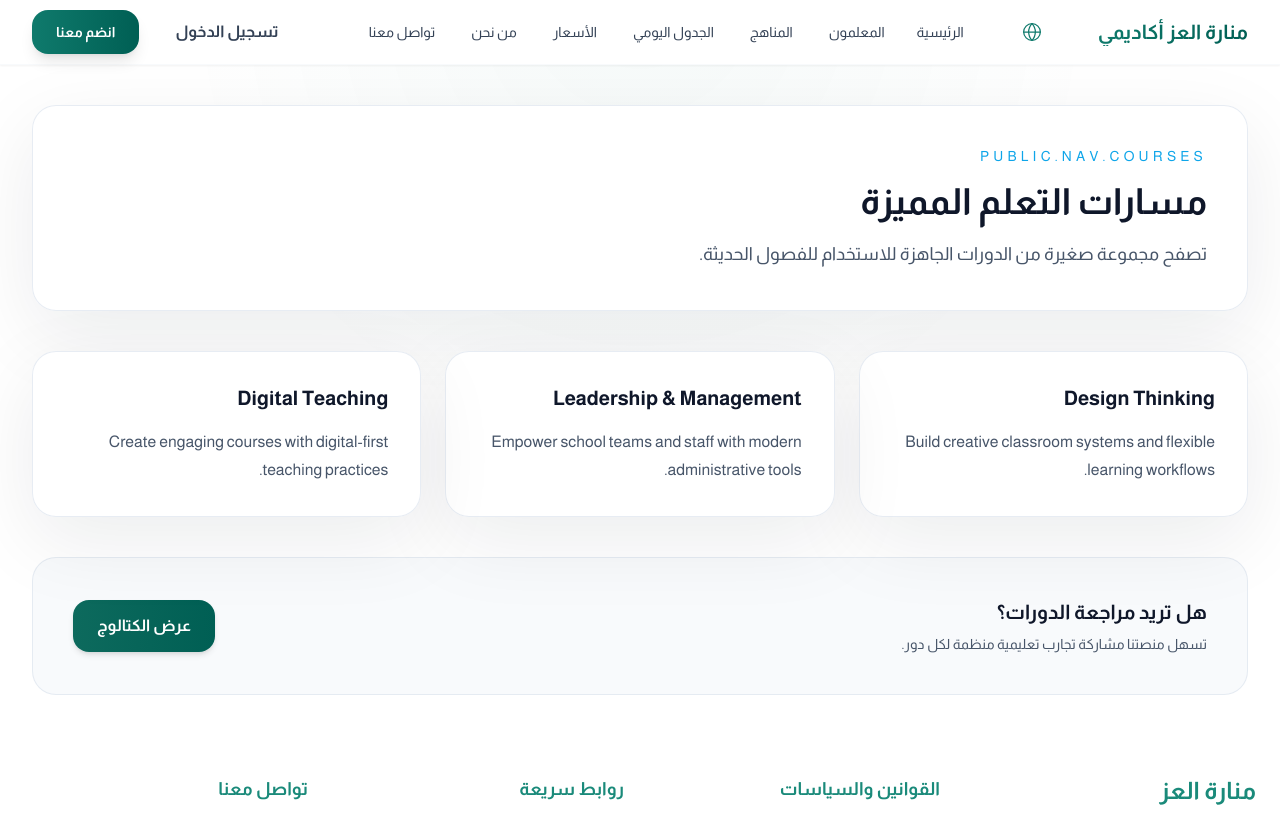
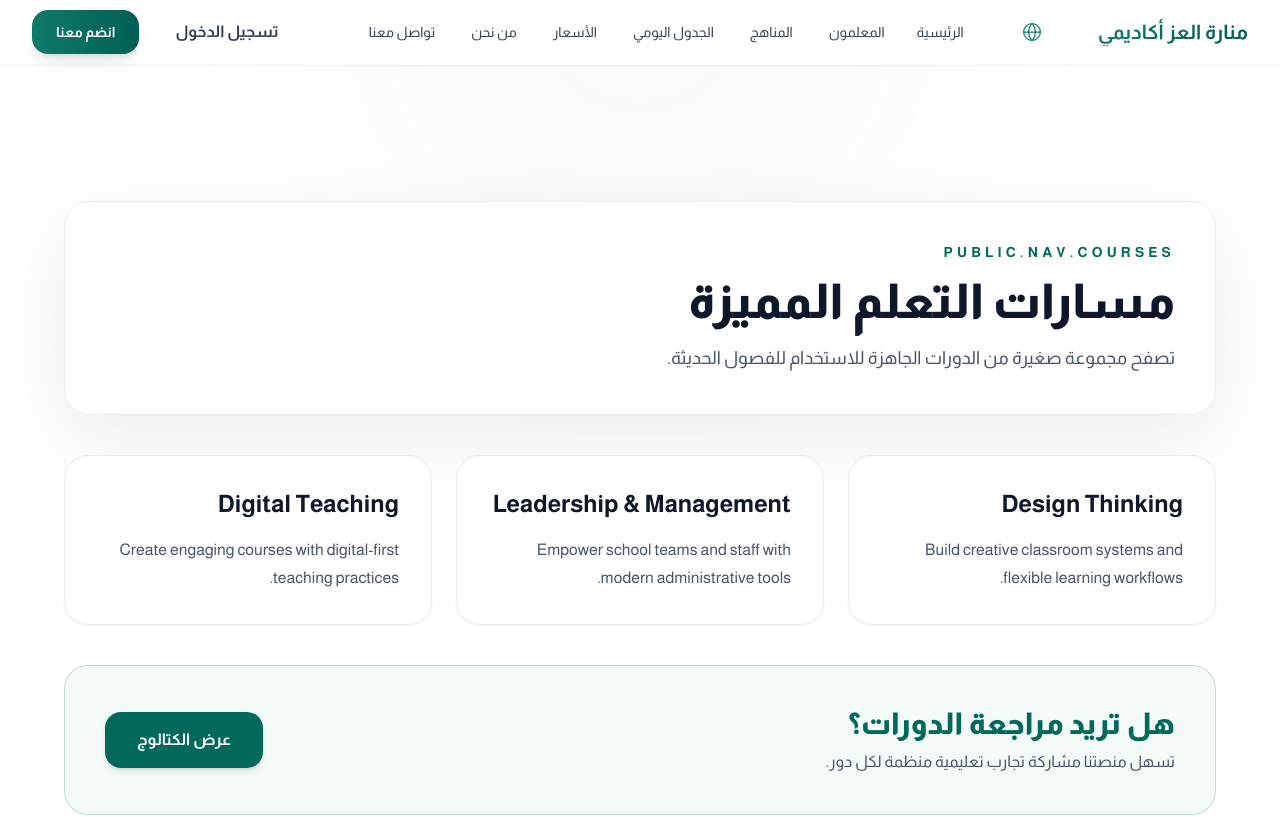
Before and after one commit to ahmed1-mohamed/ezz, a React (Vite) app: page /courses in a window 1280 px wide. Shown: the top 817 px of the page. Built offline with nearby package versions, Linux system fonts and the light colour scheme; what tailwindcss-rtl would draw is missing.

Commit message:
finish website

```diff
--- a/src/index.css
+++ b/src/index.css
@@ -1,21 +1,34 @@
 @import url('https://fonts.googleapis.com/css2?family=Almarai:wght@300;400;700;800&display=swap');
+@import url('https://fonts.googleapis.com/css2?family=Outfit:wght@300;400;500;600;700;800&display=swap');
 
 @tailwind base;
 @tailwind components;
 @tailwind utilities;
 
+@layer base {
   :root {
-  color-scheme: light;
-  font-family: 'Almarai', sans-serif;
+    --font-ar: 'Almarai', sans-serif;
+    --font-en: 'Outfit', sans-serif;
+  }
+
+  html[dir="rtl"] {
+    --font-primary: var(--font-ar);
+  }
+
+  html[dir="ltr"] {
+    --font-primary: var(--font-en);
   }
 
   html {
     scroll-behavior: smooth;
+    font-family: var(--font-primary);
   }
 
   body {
     @apply min-h-screen bg-white text-slate-900 antialiased;
-  font-family: 'Almarai', sans-serif;
+    font-family: var(--font-primary);
+    -webkit-font-smoothing: antialiased;
+    -moz-osx-font-smoothing: grayscale;
   }
 
   .dark body {
@@ -26,15 +39,9 @@ body {
     @apply bg-brand-600/30 text-slate-900;
   }
 
-button,
-input,
-textarea,
-select {
-  font-family: 'Almarai', sans-serif;
+  button, input, textarea, select {
+    font-family: inherit;
   }
-
-* {
-  font-family: 'Almarai', sans-serif;
 }
 
 .frosted-glass {
--- a/src/pages/Courses.jsx
+++ b/src/pages/Courses.jsx
@@ -1,4 +1,5 @@
 import { useTranslation } from 'react-i18next'
+import { motion } from 'framer-motion'
 import Button from '../components/ui/Button.jsx'
 
 const courses = [
@@ -11,29 +12,60 @@ export default function Courses() {
     const { t } = useTranslation()
 
     return (
-        <div className="space-y-6 sm:space-y-8 lg:space-y-10">
-            <section className="rounded-2xl sm:rounded-3xl border border-slate-200/80 bg-white/90 p-5 sm:p-8 lg:p-10 shadow-soft backdrop-blur-xl dark:border-slate-700/60 dark:bg-slate-900/80">
-                <p className="text-xs sm:text-sm uppercase tracking-[0.2em] sm:tracking-[0.3em] text-sky-500">{t('public.nav.courses')}</p>
-                <h1 className="mt-3 sm:mt-4 text-2xl sm:text-3xl lg:text-4xl font-semibold text-slate-900 dark:text-white leading-tight">{t('public.courses.title')}</h1>
-                <p className="mt-3 sm:mt-4 text-base sm:text-lg leading-7 sm:leading-8 text-slate-600 dark:text-slate-300">{t('public.courses.description')}</p>
-            </section>
-            <div className="grid gap-4 sm:gap-6 grid-cols-1 sm:grid-cols-2 lg:grid-cols-3">
+        <div className="space-y-6 sm:space-y-8 lg:space-y-10 min-h-screen pt-24 px-4 sm:px-6 lg:px-8 max-w-7xl mx-auto">
+            <motion.section
+                initial={{ opacity: 0, y: -20 }}
+                whileInView={{ opacity: 1, y: 0 }}
+                viewport={{ once: true }}
+                transition={{ duration: 0.6 }}
+                className="rounded-2xl sm:rounded-3xl border border-slate-200/80 bg-white/90 p-5 sm:p-8 lg:p-10 shadow-soft backdrop-blur-xl dark:border-slate-700/60 dark:bg-slate-900/80"
+            >
+                <p className="text-xs sm:text-sm uppercase tracking-[0.2em] sm:tracking-[0.3em] text-[#00695C] font-bold">{t('public.nav.courses')}</p>
+                <h1 className="mt-3 sm:mt-4 text-3xl sm:text-4xl lg:text-5xl font-extrabold text-slate-900 dark:text-white leading-tight">{t('public.courses.title')}</h1>
+                <p className="mt-3 sm:mt-4 text-base sm:text-lg leading-7 sm:leading-8 text-slate-600 dark:text-slate-300 font-medium">{t('public.courses.description')}</p>
+            </motion.section>
+
+            <motion.div
+                initial="hidden"
+                whileInView="visible"
+                viewport={{ once: true }}
+                variants={{
+                    hidden: { opacity: 0 },
+                    visible: { opacity: 1, transition: { staggerChildren: 0.15 } }
+                }}
+                className="grid gap-4 sm:gap-6 grid-cols-1 sm:grid-cols-2 lg:grid-cols-3"
+            >
                 {courses.map((course) => (
-                    <article key={course.title} className="rounded-xl sm:rounded-3xl border border-slate-200/80 bg-white/90 p-5 sm:p-8 shadow-soft backdrop-blur-xl dark:border-slate-700/60 dark:bg-slate-900/80 flex flex-col h-full">
-                        <h2 className="text-lg sm:text-xl font-semibold text-slate-900 dark:text-white">{course.title}</h2>
-                        <p className="mt-2 sm:mt-4 text-sm sm:text-base leading-6 sm:leading-7 text-slate-600 dark:text-slate-300 flex-1">{course.description}</p>
-                    </article>
+                    <motion.article
+                        key={course.title}
+                        variants={{
+                            hidden: { opacity: 0, y: 30 },
+                            visible: { opacity: 1, y: 0, transition: { duration: 0.5, ease: 'easeOut' } }
+                        }}
+                        className="rounded-xl sm:rounded-3xl border border-slate-200/80 bg-white/90 p-5 sm:p-8 shadow-sm backdrop-blur-xl dark:border-slate-700/60 dark:bg-slate-900/80 flex flex-col h-full hover:shadow-lg hover:-translate-y-1 transition-all duration-300"
+                    >
+                        <h2 className="text-xl sm:text-2xl font-bold text-slate-900 dark:text-white">{course.title}</h2>
+                        <p className="mt-2 sm:mt-4 text-sm sm:text-base leading-6 sm:leading-7 text-slate-600 dark:text-slate-300 flex-1 font-medium">{course.description}</p>
+                    </motion.article>
                 ))}
-            </div>
-            <div className="rounded-2xl sm:rounded-3xl border border-slate-200/80 bg-slate-50 p-5 sm:p-8 lg:p-10 text-slate-900 dark:border-slate-700/60 dark:bg-slate-950 dark:text-slate-100">
-                <div className="flex flex-col gap-3 sm:gap-4 sm:flex-row sm:items-center sm:justify-between">
+            </motion.div>
+            <motion.div
+                initial={{ opacity: 0, y: 30 }}
+                whileInView={{ opacity: 1, y: 0 }}
+                viewport={{ once: true }}
+                transition={{ duration: 0.6 }}
+                className="rounded-2xl sm:rounded-3xl border border-[#00695C]/20 bg-[#F4FAF8] p-5 sm:p-8 lg:p-10 text-slate-900 dark:border-slate-700/60 dark:bg-slate-950 dark:text-slate-100 mb-20"
+            >
+                <div className="flex flex-col gap-5 sm:gap-6 sm:flex-row sm:items-center sm:justify-between">
                     <div>
-                        <h2 className="text-lg sm:text-xl font-semibold">{t('public.courses.ctaTitle')}</h2>
-                        <p className="mt-1 sm:mt-2 text-sm text-slate-600 dark:text-slate-300">{t('public.courses.ctaText')}</p>
+                        <h2 className="text-2xl sm:text-3xl font-extrabold text-[#00695C]">{t('public.courses.ctaTitle')}</h2>
+                        <p className="mt-2 text-base text-slate-600 dark:text-slate-300 font-medium">{t('public.courses.ctaText')}</p>
                     </div>
-                    <Button className="w-full sm:w-auto">{t('public.courses.ctaButton')}</Button>
+                    <button className="w-full sm:w-auto bg-[#00695C] hover:bg-[#005247] text-white px-8 py-4 rounded-2xl font-bold transition-all active:scale-95 shadow-md">
+                        {t('public.courses.ctaButton')}
+                    </button>
                 </div>
-            </div>
+            </motion.div>
         </div>
     )
 }
--- a/src/pages/Curriculums.jsx
+++ b/src/pages/Curriculums.jsx
@@ -29,8 +29,7 @@ export default React.memo(function Curriculums() {
         <div className="min-h-screen bg-slate-50/50 pb-20">
             <div className="pt-8 px-4 sm:px-6 lg:px-8 max-w-8xl mx-auto space-y-16">
 
-                {/* Hero Section */}
-                <section className="overflow-hidden rounded-2xl sm:rounded-[40px] border border-slate-100 bg-white p-6 sm:p-12 lg:p-16 shadow-sm">
+                 <section className="overflow-hidden rounded-2xl sm:rounded-[40px] border border-slate-100 bg-white p-6 sm:p-12 lg:p-16 shadow-sm">
                     <div className="flex flex-col lg:flex-row items-center gap-12 lg:gap-16 text-start">
                         <motion.div
                             variants={containerVariants}
@@ -78,8 +77,7 @@ export default React.memo(function Curriculums() {
 
                 <CurriculumUnits />
 
-                {/* Call To Action Section */}
-                <section className="relative overflow-hidden rounded-[32px] bg-[#FECD31] p-8 sm:p-12 lg:p-16 shadow-md flex  justify-between mt-8">
+                 <section className="relative overflow-hidden rounded-[32px] bg-[#FECD31] p-8 sm:p-12 lg:p-16 shadow-md flex  justify-between mt-8">
                     <div className="relative z-10 space-y-6 max-w-2xl">
                         <h2 className="text-3xl sm:text-4xl font-extrabold text-[#735C00]">
                             {t('curriculum.cta.title', 'هل أنت مستعد لبدء رحلتك؟')}
@@ -94,8 +92,7 @@ export default React.memo(function Curriculums() {
                         </div>
                     </div>
 
-                    {/* Decorative Icon */}
-                    <div className="absolute -bottom-16 sm:-bottom-24 left-0 sm:-left-4 opacity-30 pointer-events-none">
+                     <div className="absolute -bottom-16 sm:-bottom-24 left-0 sm:-left-4 opacity-30 pointer-events-none">
                         <GraduationCap className="w-48 h-48 sm:w-[300px] sm:h-[300px] text-[#735C00] -rotate-2" strokeWidth={2.5} />
                     </div>
                 </section>
--- a/src/pages/Pricing.jsx
+++ b/src/pages/Pricing.jsx
@@ -75,10 +75,10 @@ export default function Pricing() {
     return (
         <div className="min-h-screen bg-[#EEF4F2]/50 py-16 sm:py-24 overflow-hidden font-sans">
 
-            {/* Header Section */}
-            <motion.div
+             <motion.div
                 initial={{ opacity: 0, y: -20 }}
-                animate={{ opacity: 1, y: 0 }}
+                whileInView={{ opacity: 1, y: 0 }}
+                viewport={{ once: true }}
                 transition={{ duration: 0.6 }}
                 className="max-w-4xl mx-auto px-4 sm:px-6 lg:px-8 text-center space-y-6"
             >
@@ -90,12 +90,12 @@ export default function Pricing() {
                 </p>
             </motion.div>
 
-            {/* Pricing Cards */}
-            <div className="max-w-7xl mx-auto px-4 sm:px-6 lg:px-8 mt-16 sm:mt-20">
+             <div className="max-w-7xl mx-auto px-4 sm:px-6 lg:px-8 mt-16 sm:mt-20">
                 <motion.div
                     variants={containerVariants}
                     initial="hidden"
-                    animate="visible"
+                    whileInView="visible"
+                    viewport={{ once: true, margin: "0px 0px -50px 0px" }}
                     className="grid grid-cols-1 lg:grid-cols-3 gap-8 items-center"
                 >
                     {plans.map((plan) => (
@@ -152,8 +152,7 @@ export default function Pricing() {
                 </motion.div>
             </div>
 
-            {/* FAQ Section */}
-            <div className="max-w-4xl mx-auto px-4 sm:px-6 lg:px-8 mt-24 sm:mt-32 mb-10">
+             <div className="max-w-4xl mx-auto px-4 sm:px-6 lg:px-8 mt-24 sm:mt-32 mb-10">
                 <motion.h2
                     initial={{ opacity: 0, y: 20 }}
                     whileInView={{ opacity: 1, y: 0 }}
--- a/tailwind.config.js
+++ b/tailwind.config.js
@@ -3,6 +3,9 @@ export default {
   content: ["./index.html", "./src/**/*.{js,ts,jsx,tsx}"],
   theme: {
     extend: {
+      fontFamily: {
+        sans: ['var(--font-primary)', 'sans-serif'],
+      },
       colors: {
         brand: {
           50: "#E9F6F3",
```
Also changed, not shown: src/components/ui/ContactForm.jsx (+0 -9 lines), src/components/ui/ContactTopHero.jsx (+5 -10 lines), src/components/ui/CurriculumUnits.jsx (+5 -10 lines), src/pages/Login.jsx (+0 -13 lines), src/pages/Register.jsx (+0 -17 lines), src/pages/SchedulePage.jsx (+5 -10 lines), src/pages/Teachers.jsx (+4 -20 lines). Lines whose indentation alone changed are shown as unchanged.
